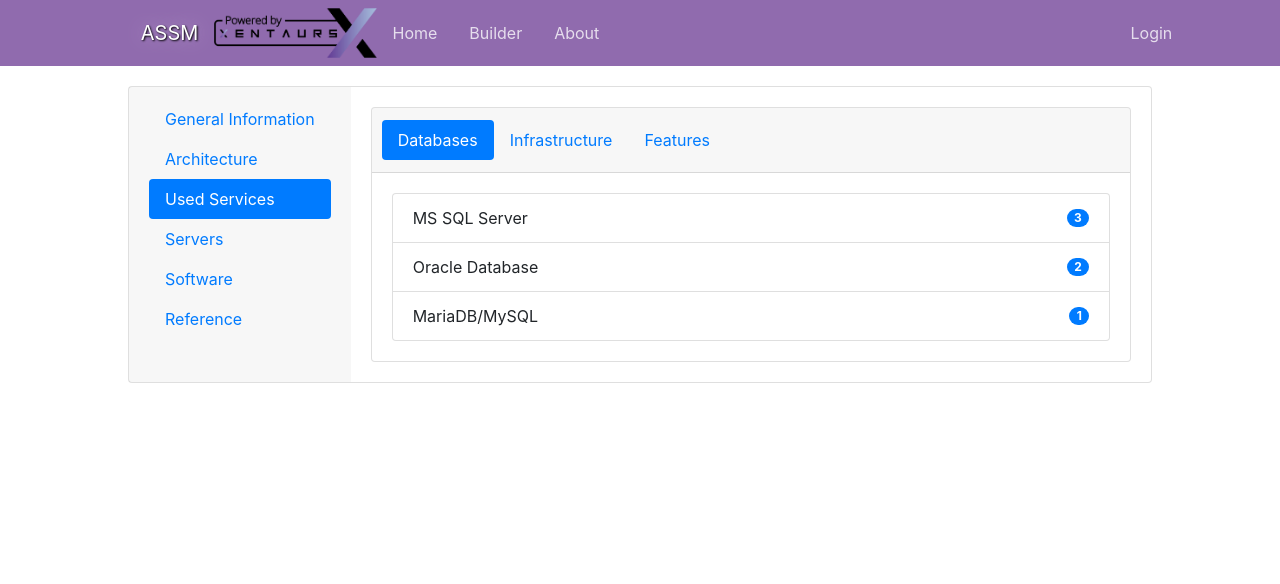
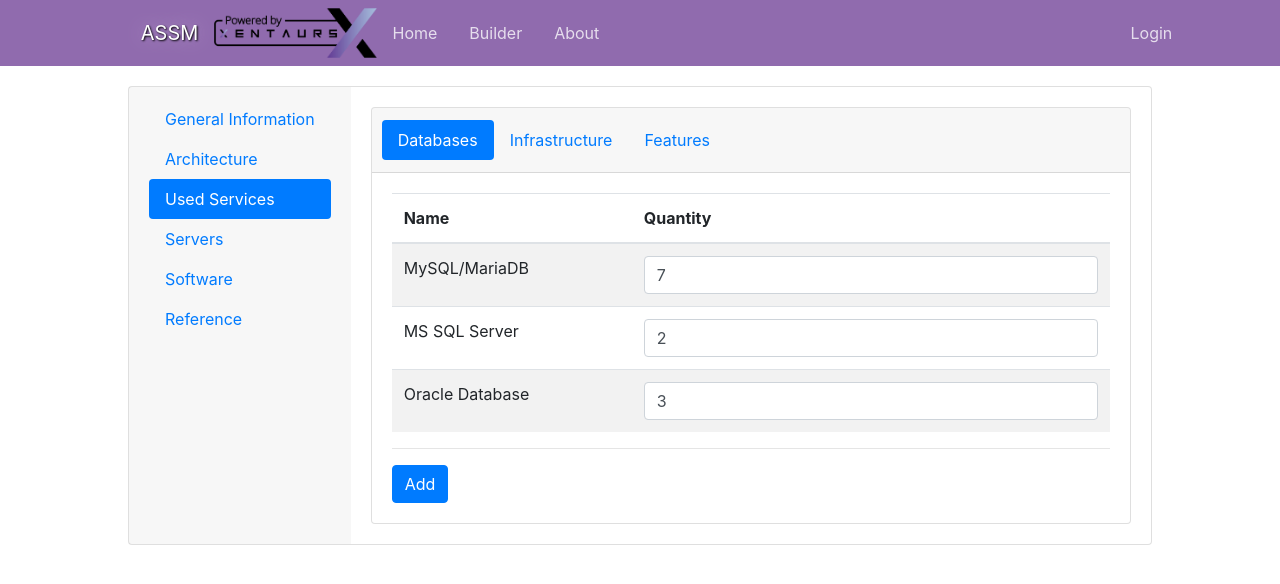
Before and after one commit to DrLeprechaun/assm, a Vue app in the folder frontend/: page /#/assm in a window 1280 px wide. Both pictures are taken after a click on the tab "Used Services". Shown: the top 584 px of the page. Built offline with nearby package versions, Linux system fonts and the light colour scheme.

Commit message:
Update Assm.vue

```diff
--- a/frontend/src/components/Assm.vue
+++ b/frontend/src/components/Assm.vue
@@ -56,7 +56,6 @@
         <b-form-group label="Architechture details:">
               <b-form-checkbox
                 v-for="option in arch_options"
-                v-model="selected"
                 :key="option.value"
                 :value="option.value"
                 name="flavour3a"
@@ -72,7 +71,7 @@
                       <b-tabs pills card>
                          <b-tab title="Databases">
                               <b-card-text>
-                                <b-list-group>
+                                <!--<b-list-group>
                                   <b-list-group-item class="d-flex justify-content-between align-items-center">
                                     MS SQL Server
                                     <b-badge variant="primary" pill>3</b-badge>
@@ -84,10 +83,29 @@
                                   </b-list-group-item>
 
                                   <b-list-group-item class="d-flex justify-content-between align-items-center">
-                                    MariaDB/MySQL
-                                    <b-badge variant="primary" pill>1</b-badge>
+                                    <p>MariaDB/MySQL</p>
+                                    <b-form-input type="number" />
                                   </b-list-group-item>
-                                </b-list-group>
+                                </b-list-group>-->
+
+
+                                <table class="table table-striped">
+                                    <thead>
+                                        <tr>
+                                            <th>Name</th>
+                                            <th>Quantity</th>
+                                        </tr>
+                                    </thead>
+                                    <tbody>
+                                        <tr v-for="u_db in used_dbs_list">
+                                        <td>{{u_db.name}}</td>
+                                        <td><input class="form-control" type="number" min="1" v-model="u_db.quantity"></td>
+                                        </tr>
+                                    </tbody>
+                                </table>
+                                <hr/>
+                                <b-button v-on:click="mydeb" variant="primary">Add</b-button>
+
                               </b-card-text>
                                         </b-tab>
                                         <b-tab title="Infrastructure">
@@ -126,7 +144,18 @@ export default {
                       { text: 'Two-tier architecture', value: 'Two-tier architecture' },
                       { text: 'Using a separate DB', value: 'Using a separate DB' },
                       { text: 'Using DB with other environments', value: 'Using DB with other environments' }
-                    ]
+                    ],
+            used_dbs_list: [
+                { name: "MySQL/MariaDB", quantity: 7},
+                { name: "MS SQL Server", quantity: 2},
+                { name: "Oracle Database", quantity: 3}
+            ],
+            used_dbs_fields: ['name', 'quantity']
+        }
+    },
+    methods: {
+        mydeb: function () {
+            console.log(this.$data.used_dbs_list[0].quantity);
         }
     }
   }
```
